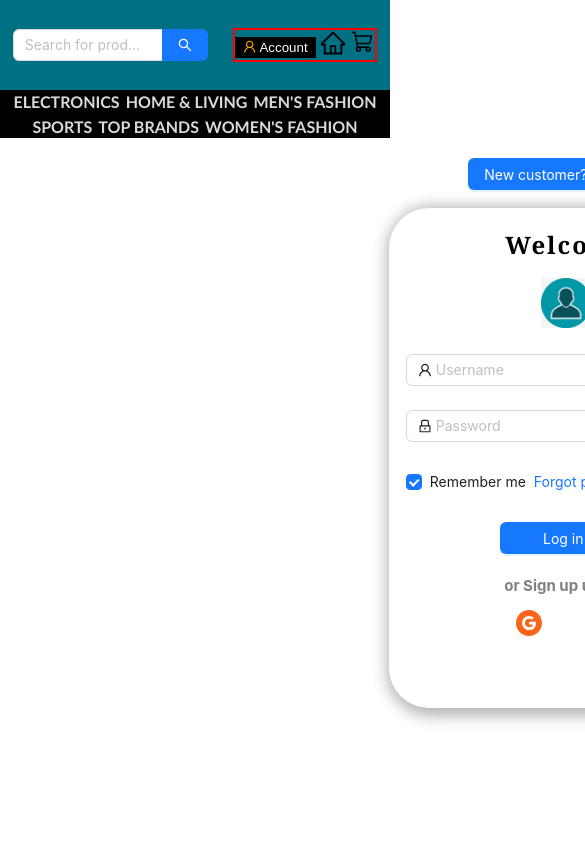
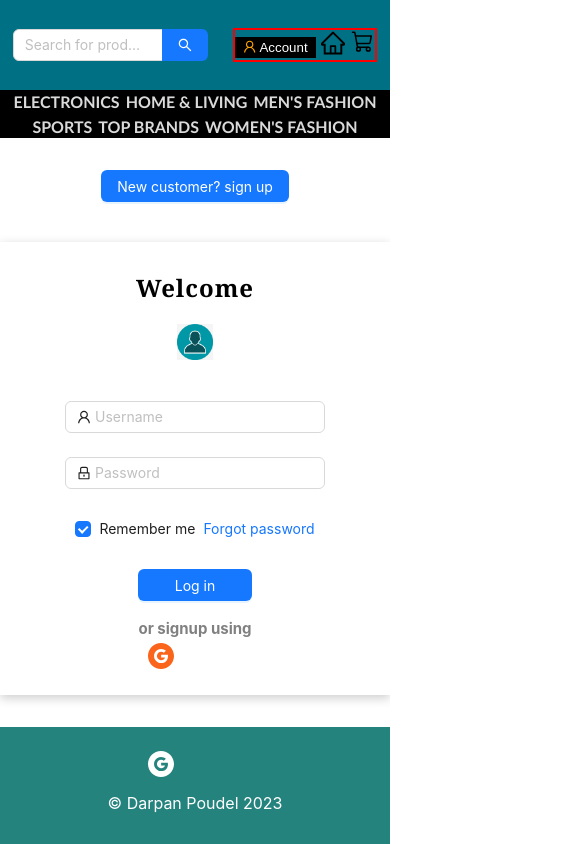
Before and after one commit to DarpanPoudel18/ecommerce, a React (Create React App) app: page /account in a window 390 px wide. Shown: the top 844 px of the page, 585 px wide, since content can reach past the window. Built offline with nearby package versions, Linux system fonts and the light colour scheme.

Commit message:
changed account

```diff
--- a/src/pages/Categories/categories.css
+++ b/src/pages/Categories/categories.css
@@ -429,7 +429,7 @@ margin-bottom:22px;
     height:100%;
     display:flex;
     /* flex-direction: column; */
-    gap:2rem;
+    /* gap:2rem; */
     position: relative;
   }
 
--- a/src/pages/MyAccount/Login.js
+++ b/src/pages/MyAccount/Login.js
@@ -74,8 +74,8 @@ const Login = () => {
         </div>
 
         <div className='social-media-icons'>
-        <h5 style={{top:'-30px',position:'absolute',
-        color:'gray',fontSize:'15px'}}>or Sign up using </h5>
+        <h5 style={{marginTop:'10px',position:'',color:'gray',fontSize:'15px'}}>or signup using</h5>
+
         <Space className="space">
            <GoogleCircleFilled style={{ fontSize: '26px', color: '#fb641b' }} />
            <IconFont type="icon-facebook" style={{ fontSize: '26px', color: 'blue' }} />
@@ -96,3 +96,6 @@ const Login = () => {
  }
 
  export default Login
+
+//  <h5 style={{
+//         }}>or Sign up using </h5>
--- a/src/pages/MyAccount/Signup.js
+++ b/src/pages/MyAccount/Signup.js
@@ -1,9 +1,7 @@
 import React,{useState} from 'react'
 import signIn from '../../images/signIn.png'
 import {useNavigate} from 'react-router-dom'
-
 import './account.css'
-
 import { Button, Space, Modal,  Layout,Input } from 'antd';
 const { Header, Footer, Sider, Content } = Layout;
 
@@ -17,19 +15,14 @@ const Signup = () => {
       setOpen(true);
     };
     const handleOk = (e) => {
-      console.log(e);
       setOpen(false);
     };
     const handleCancel = (e) => {
-      console.log(e);
       setOpen(false);
     };
 
   return (
     <div className="signup">
-
-
-
 
     <Button type="primary" onClick={showModal}>
         New customer? sign up
@@ -48,7 +41,7 @@ const Signup = () => {
       <Sider className="sider">
           <img src={signIn} alt="img"/>
           <div className="sider-info">
-          Darpan introduces you the first online sale of jhapa!
+          We introduce you the first online sale of jhapa!
           Sign up with your mobile number to get started.
           </div>
       </Sider>
--- a/src/pages/MyAccount/account.css
+++ b/src/pages/MyAccount/account.css
@@ -1,4 +1,4 @@
-.account{
+/* .account{
     top:-80px;
     width:85%;
     margin:100px;
@@ -6,9 +6,19 @@
     display:flex;
     place-content: center;
     position:relative;
+    border:2px solid red;
+} */
 
+
+.account{
+display:flex;
+ justify-content: center;
+ align-items: center;
+ flex-direction: column;
+ flex-wrap: wrap;
+ height:100%;
+ padding:2rem 0;
 }
-
 
 
 
@@ -91,37 +101,59 @@ border-radius: 40px 40px 40px 40px;
 
 
 /************************************ Signup ***************************************/
-.signup{
+/* .signup{
     left:157px;
     position:relative;
-}
+} */
+
+
 
 
 
 /*********************************** LOGIN********************************************/
 .welcome-text{
     font-family: Georgia, 'Times New Roman', Times, serif;
-    letter-spacing: 2px;
-    font-weight:700;
-    left:29px;
-    position:relative;
+    letter-spacing: 1px;
+    /* font-weight:700; */
+    /* left:29px; */
+    /* position:relative; */
 }
 
-.login-header{
-    /* border:2px solid red; */
+/* .login-header{
     height:115px;
     display: flex;
     place-content: center;
+    border:2px solid red;
+} */
+
+
+.login-header{
+     display: flex;
+    flex-direction: column;
+    justify-content: center;
+    align-items: center;
+    padding:1rem;
+    /* border:2px solid red; */
+}
+
+
+
+
+.avatar{
+    /* height:50px;
+    top:70px;
+    left:-50px;
+    position:relative; */
 }
 
 .avatar{
-    height:50px;
-    top:70px;
-    left:-50px;
-    position:relative;
+    width:10%;
 }
 
-.Login{
+
+
+
+/* .Login{
     top:50px;
     height:500px;
     width:350px;
@@ -133,52 +165,91 @@ border-radius: 40px 40px 40px 40px;
    -moz-border-radius: 40px 40px 40px 40px;
    border-radius: 40px 40px 40px 40px;
 
+} */
+
+
+.Login{
+   display:flex;
+   flex-direction: column;
+   justify-content: center;
+   flex-wrap: wrap;
+    margin-top:40px;
+    width:30%;
+    /* border:5px solid purple */
+    box-shadow: 0 3px 10px rgb(0 0 0 / 0.2);
+
 }
 
-.login-form{
+
+
+/* .login-form{
     width:90%;
     left:17px;
     bottom:70px;
     position:absolute;
+    border:2px solid yellow;
+} */
 
+
+
+.login-form{
+    /* width:90%; */
+    /* left:17px; */
+     /* border:2px solid green; */
+   display:flex;
+   justify-content: center;
+   align-items: center;
+   flex-direction: column;
 }
 
+
+
+
+
 .login-form-btn{
-   display:flex;
-   place-content: center;
+    display:flex;
+    justify-content: center;
 }
 
 .login-form-button{
-    width:40%;
+    width:100%;
 }
+
 
 .social-media-icons{
     height:60px;
+    padding:5px 0;
     display:flex;
+   justify-content: center;
     align-items: center;
-    place-content: center;
-    bottom:-25px;
-    position:relative;
+    /* bottom:-25px; */
+    /* position:relative; */
+    /* border:2px solid red; */
 }
+
+
 
 .space{
     bottom:0;
     position:absolute;
 }
 
-@media screen and (max-width: 720px){
+@media screen and (max-width: 600px){
 .account{
-    width:60rem;
-    height:60rem;
+    /* width:60rem;
+    height:60rem; */
+    /* height:100%;
+    width:100%; */
+  height:100%;
 }
 
-.welcome-text{
+/* .welcome-text{
    height:25px;
- }
+ } */
 
- .avatar{
+ /* .avatar{
      left:-60px;
- }
+ } */
 
  .content-login{
      position: relative;
@@ -189,4 +260,19 @@ border-radius: 40px 40px 40px 40px;
     left:-60px;
 }
 
+
+.Login{
+    width:100%;
+    gap:2rem;
 }
+
+.login-form{
+    width:100%;
+
+}
+
+/* .Login{
+    width:100%;
+} */
+
+}
--- a/src/pages/cart/Cart-item.js
+++ b/src/pages/cart/Cart-item.js
@@ -7,9 +7,9 @@ const CartItem = ({data}) => {
   return (
     <div className="cartItem">
         <img src={productImage} alt="img"/>
-        <div className="description">
+        <div className="description CART-DESC">
             <p><b>{productName}</b></p>
-            <p>RS {price}</p>
+            <p className="price">RS {price}</p>
             <div className="countHandler">
               <button onClick={()=>removeFromCart(id)}>-</button>
               <input value={cartItems[id]} onChange={(e)=>updateCartItemCount(Number(e.target.value),id)}/>
--- a/src/pages/cart/cart.css
+++ b/src/pages/cart/cart.css
@@ -3,6 +3,7 @@
     flex-direction: column;
     justify-content: center;
     align-items: center;
+    flex-wrap: wrap;
   }
 
 
@@ -21,9 +22,14 @@
   }
 
   .cartItems{
-    top:10px;
+    top:2px;
     position:relative;
-    margin:25px;
+    /* margin:25px; */
+  }
+
+
+  .price{
+font-size: 20px;
   }
 
   .checkout{
@@ -72,8 +78,6 @@
 
   @media screen and (max-width: 600px){
       .cart{
-        /* width:70rem; */
-       border:2px solid red;
        display:flex;
        width:100%;
        height:100%;
@@ -82,17 +86,20 @@
       }
 
       .cartItems{
-        border:2px solid green;
-        width:50%;
-        /* margin-top:20px; */
-        /* display:flex;
-        flex-direction: column; */
-      }
+       display:flex;
+       flex-direction: column;
+       width:100%;
+      position:relative;
+     }
 
       .cartItem{
-        border:2px solid blue;
-        width:auto;
+        width:80%;
+        position: relative;
       }
 
 
+
+      .CART-DESC > p{
+        font-size: 1.2rem;
+      }
   }
```
